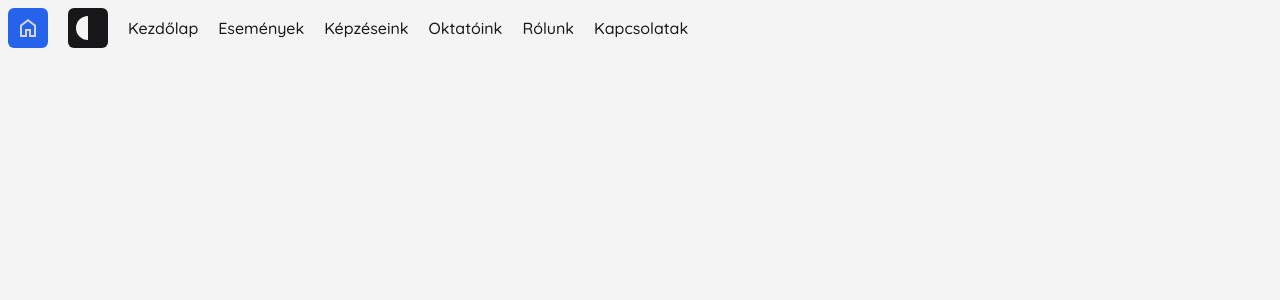
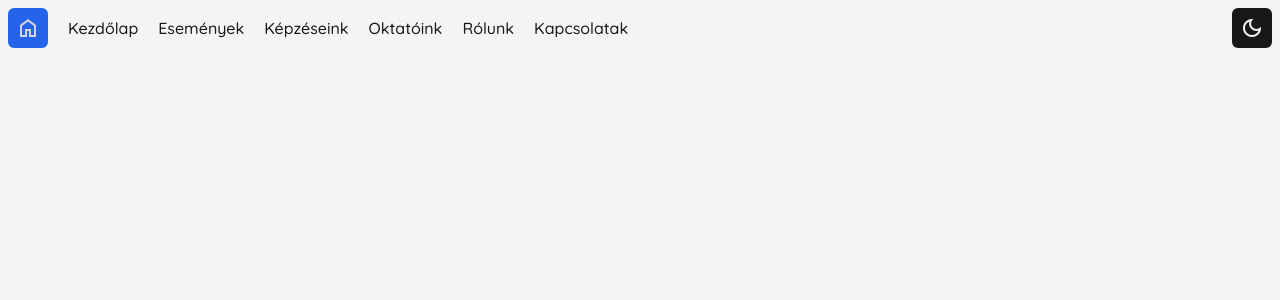
Before and after one commit to TatraiDominik/danubia_web, a Vue app in the folder webapp/: page / in a window 1280 px wide. Shown: the top 300 px of the page. Built offline with nearby package versions, Linux system fonts and the light colour scheme.

Commit message:
fix: navbar icon, navbar align

```diff
--- a/webapp/src/components/global/Icon.vue
+++ b/webapp/src/components/global/Icon.vue
@@ -34,7 +34,9 @@
   id_card: "id_card",
   logout: "logout",
   undo: "undo",
-  home: 'home'
+  home: 'home',
+  dark_mode:'dark_mode',
+  light_mode:'light_mode',
 };
 </script>
 
--- a/webapp/src/components/global/Navbar.vue
+++ b/webapp/src/components/global/Navbar.vue
@@ -17,11 +17,13 @@
 ]);
 </script>
 <template>
-  <div class="flex flex-row justify-center content-center items-center gap-5 p-2 dark:text-zinc-100">
-    <RouterLink to="/homeView">
-      <Icon type="home" size="base" class="p-2 rounded-md bg-blue-600 text-zinc-300"></Icon>
-    </RouterLink>
+  <div class="flex flex-row justify-between content-center items-center p-2 dark:text-zinc-100 w-full">
+    <div class="flex flex-row justify-start content-center items-center gap-5 w-full">
+      <RouterLink to="/homeView">
+        <Icon type="home" size="base" class="p-2 rounded-md bg-blue-600 text-zinc-300"></Icon>
+      </RouterLink>
+      <RouterLink v-for="(navlink, key) in navlinks" :key="key" :to="`/${navlink.route}`">{{ navlink.name }}</RouterLink>
+    </div>
     <Theme :icon-only="true"></Theme>
-    <RouterLink v-for="(navlink, key) in navlinks" :key="key" :to="`/${navlink.route}`">{{ navlink.name }}</RouterLink>
   </div>
 </template>
--- a/webapp/src/components/global/Theme.vue
+++ b/webapp/src/components/global/Theme.vue
@@ -1,4 +1,5 @@
 <script setup lang="ts">
+import Icon from './Icon.vue';
 import { useThemeStore } from '@/stores/darkMode';
 defineProps<{
   iconOnly: boolean
@@ -10,8 +11,7 @@
   <div @click="themeStore.toggleTheme" class="bg-zinc-900 text-zinc-100 p-2 h-full gap-2 rounded-md flex flex-row justify-center content-center items-center dark:bg-zinc-100 dark:text-zinc-900 ">
     <h3 v-if="!iconOnly">Téma</h3>
     <div class="flex flex-row justify-center content-center items-center">
-      <span class="rounded-l-full bg-zinc-100 w-3 h-6"></span>
-      <span class="rounded-r-full bg-zinc-900 w-3 h-6"></span>
+      <Icon :type="themeStore.isDarkMode ? 'light_mode': 'dark_mode'" size="base"></Icon>
     </div>
   </div>
 </template>
```
